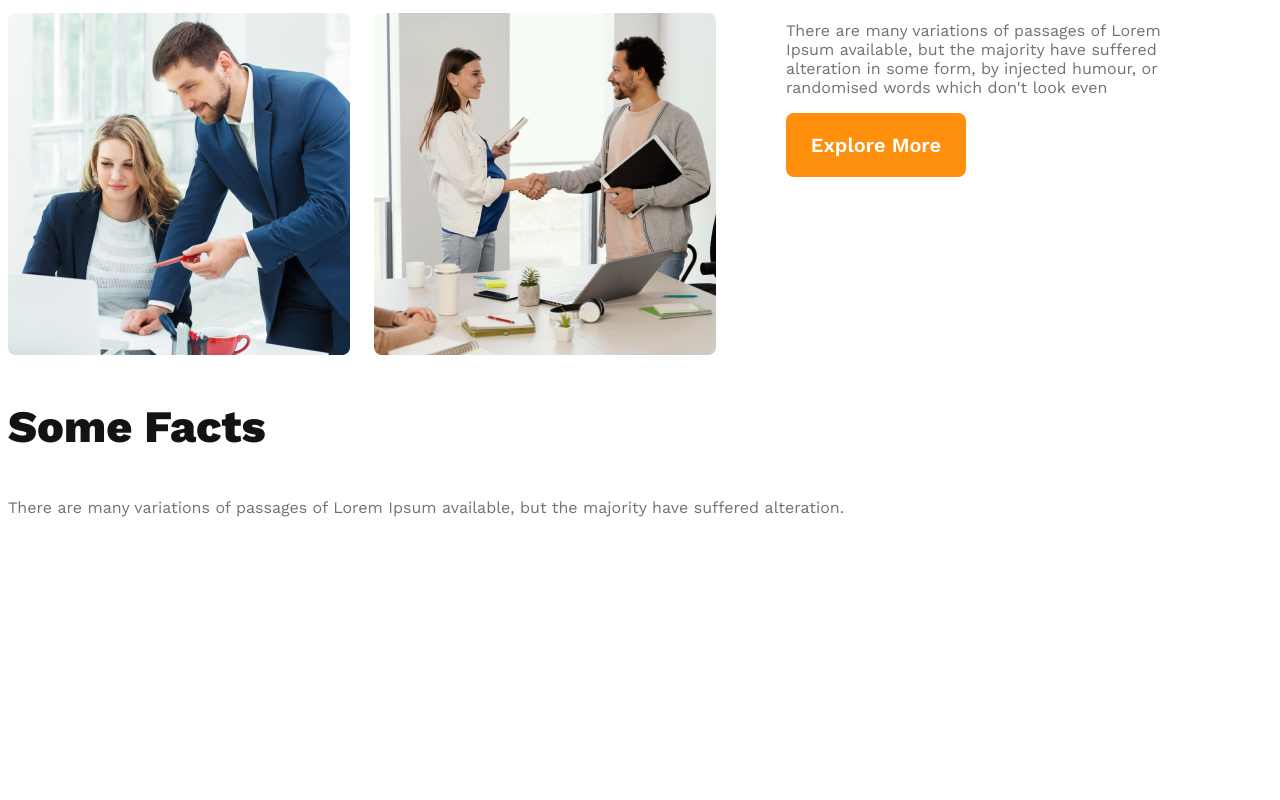
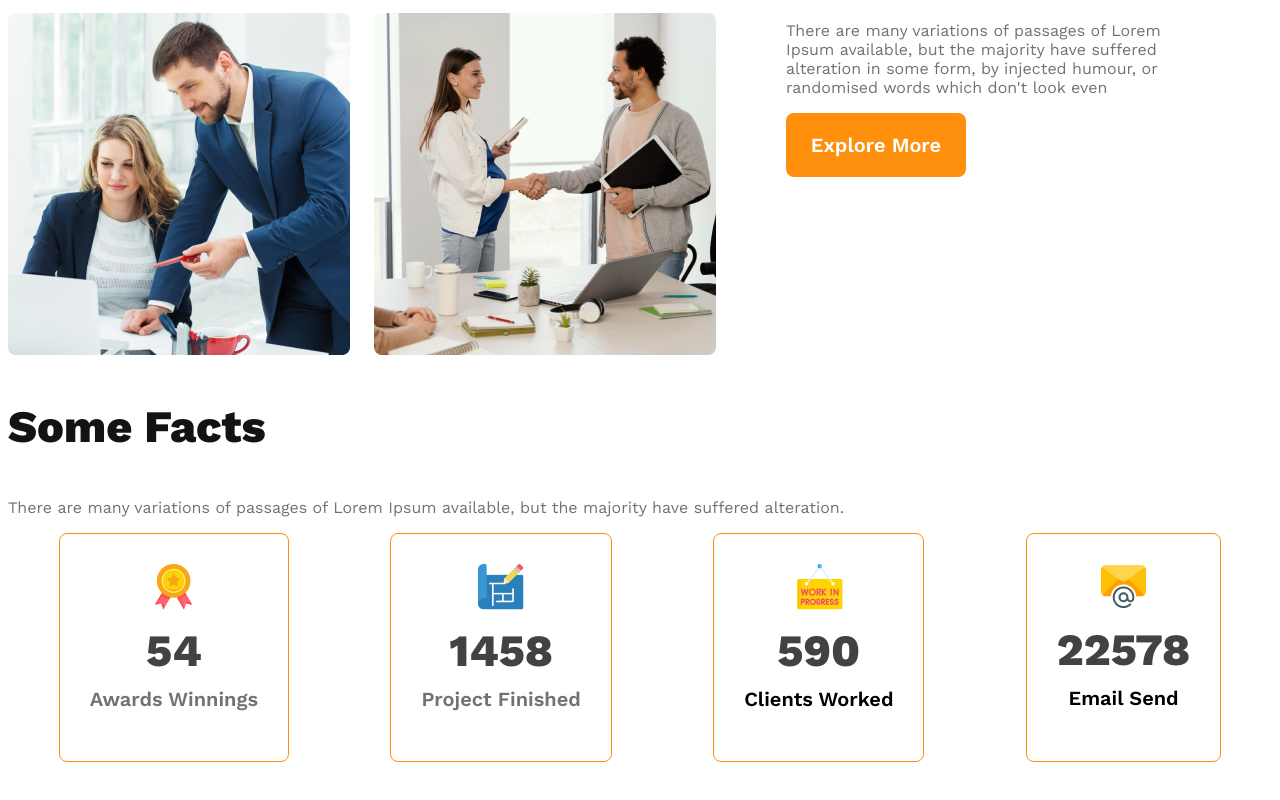
Before and after one commit to Nadim-Hossain/Web_day13_responsive, a plain HTML site: page index.html in a window 1280 px wide. Shown: the part 1435-2235 px from the top of the page. Before the commit the page ends 2022 px from the top, so only its background shows below. Drawn offline with nearby package versions, Linux system fonts and the light colour scheme.

Commit message:
fact code complete

```diff
--- a/index.html
+++ b/index.html
@@ -61,6 +61,29 @@
         <section class="facts">
             <h3 class="section-title">Some Facts</h3>
             <p class="text-light-gray">There are many variations of passages of Lorem Ipsum available, but the majority have suffered alteration.</p>
+            <div class="facts-card-container">
+                <div class="card">
+                    <img src="images/icons/ribon.png" alt="">
+                    <h2 class="card-stats">54</h2>
+                    <p class="card-title text-light-gray">Awards Winnings</p>
+                </div>
+                <div class="card">
+                    <img src="images/icons/projects.png" alt="">
+                    <h2 class="card-stats">1458</h2>
+                    <p class="card-title text-light-gray">Project Finished</p>
+                </div>
+                <div class="card">
+                    <img src="images/icons/customers.png" alt="">
+                    <h2 class="card-stats text-light-gray">590
+                    </h2>
+                    <p class="card-title">Clients Worked</p>
+                </div>
+                <div class="card">
+                    <img src="images/icons/email.png" alt="">
+                    <h2 class="card-stats text-light-gray">22578</h2>
+                    <p class="card-title">Email Send</p>
+                </div>
+            </div>
         </section>
     </main>
     <!-- main end -->
--- a/styles/architects.css
+++ b/styles/architects.css
@@ -116,6 +116,33 @@ main {
     font-weight: 700;
 }
 
+/*facts section*/
+
+.facts-card-container{
+    display: flex;
+    justify-content: space-around;
+    text-align: center;
+
+}
+
+.facts-card-container .card-title{
+    font-weight: 600;
+    font-size: 1.25rem;
+    margin-top: 5px;
+}
+.facts-card-container .card-stats{
+    font-size: 2.8rem;
+    color: #424242;
+    margin-top: 10px;
+    margin-bottom: 10px;
+}
+.facts-card-container .card{
+    border-radius: 8px;
+    border: 1px #FF900E solid;
+    text-align: center;
+    padding: 30px;
+}
+
 /* responsive media quaries */
 
 /* mobile devices */
```
